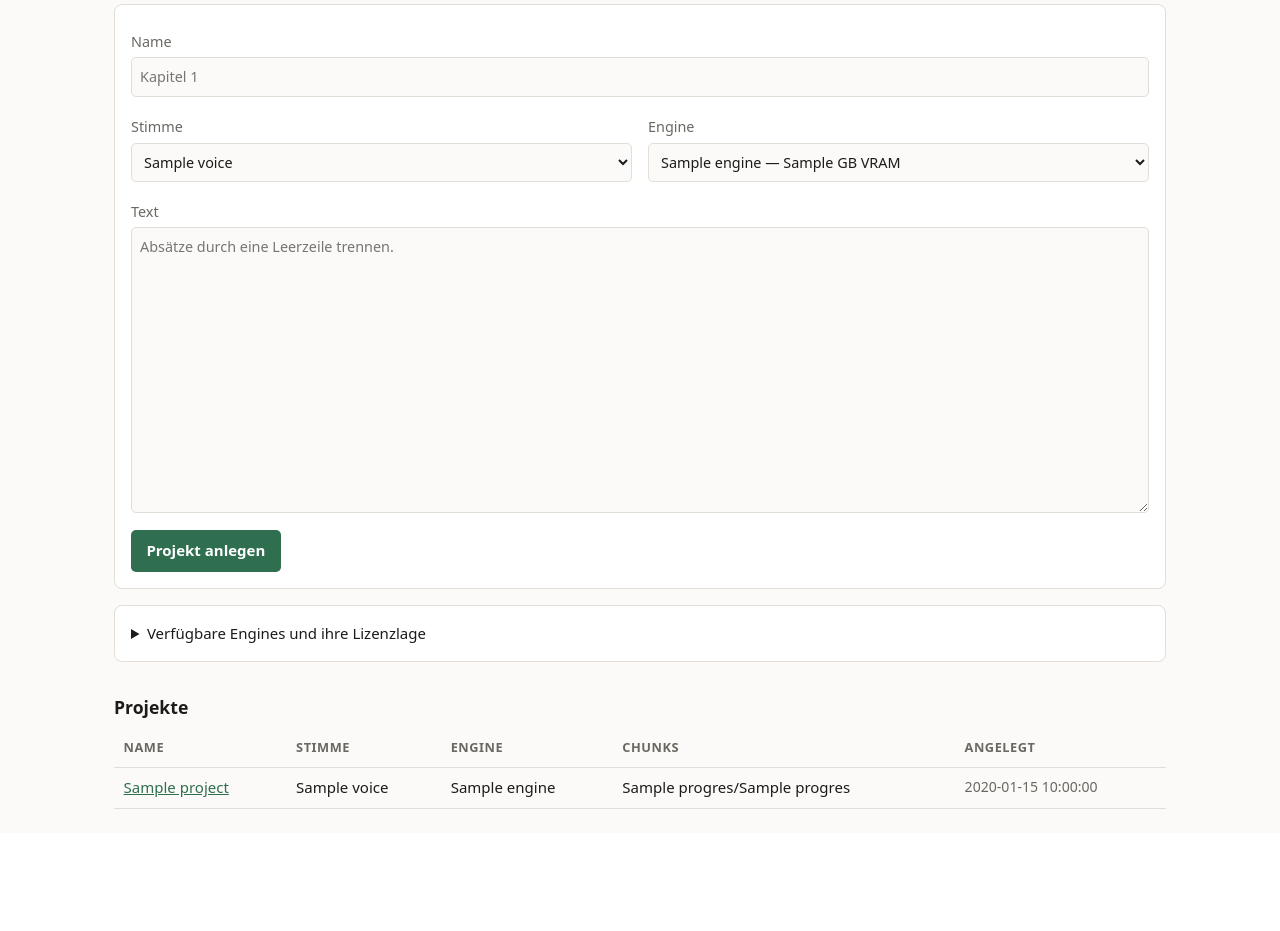
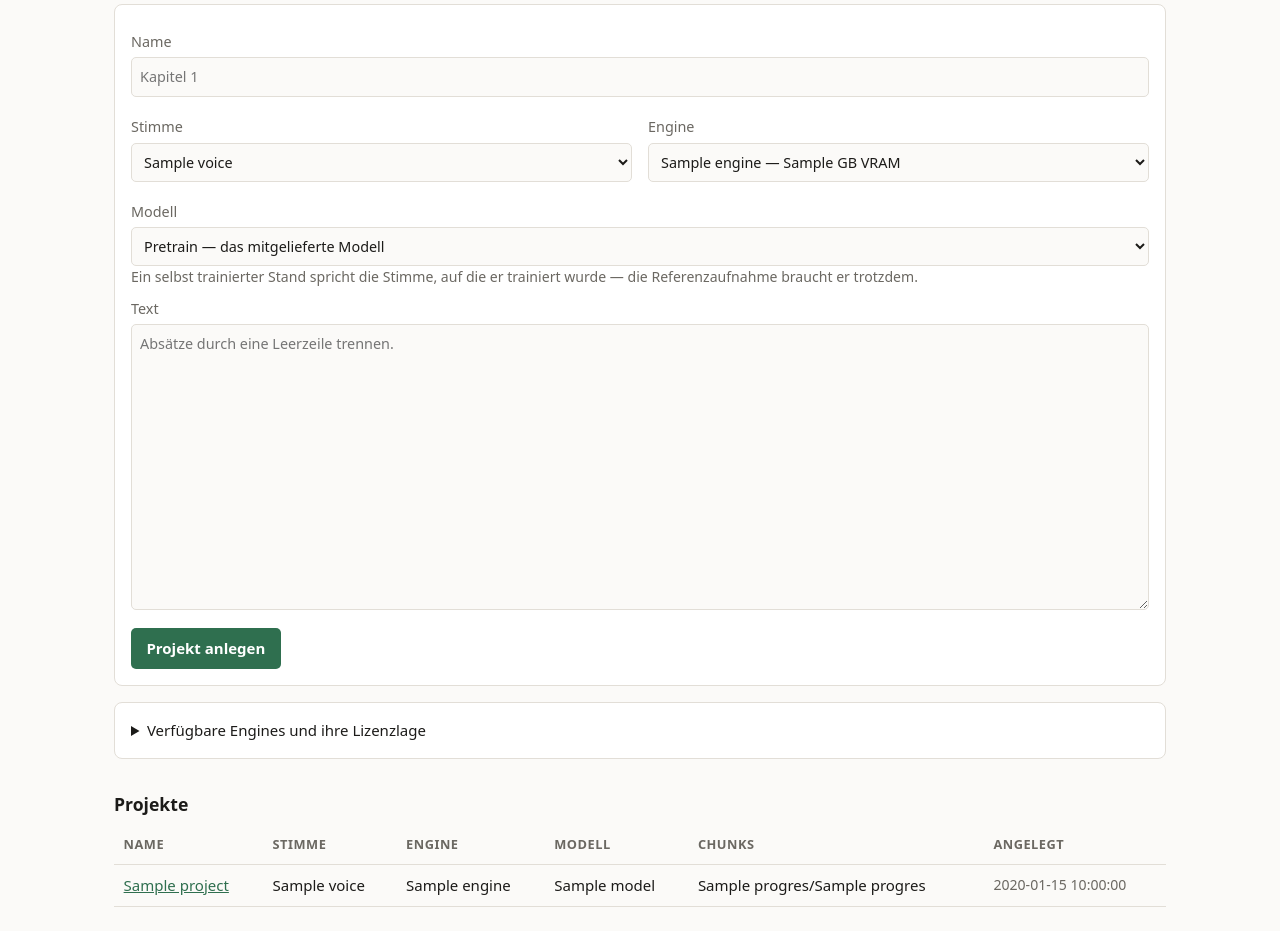
Before and after one commit to vb-roughus/Cloney, a FastAPI app: template cloney/web/templates/index.html in a window 1280 px wide. Shown: the part 131-1062 px from the top of the page. Before the commit the page ends 940 px from the top, so only its background shows below. Run offline with FastAPI, Linux system fonts and the light colour scheme; the template is opened without the code that fills it: most values are stand-ins (such as "Sample title", 1, 10 or a date in 2020).

Commit message:
Trainierte Stände in der Weboberfläche wählbar machen (#31)
Ein Finetune war bisher nur über die Befehlszeile ansprechbar. Er steht jetzt
dort, wo Stimme und Engine stehen: beim Anlegen eines Projekts, in der Vorlage
eines bestehenden, und im Vergleichslauf -- dort ankreuzbar, mit dem Pretrain
als einer der Zeilen. Ohne ihn in derselben Tabelle bleibt die Frage, ob das
Training etwas gebracht hat, unbeantwortet.

Dabei zwei Dinge, die vorher falsch waren:

'Neu würfeln' rendert jetzt gegen den Stand des Projekts. Bisher nahm es den
Pretrain, und der einzelne Satz klang neben seinen Nachbarn nach einem anderen
Sprecher. Ein Checkpoint, der nicht mehr liegt, meldet sich beim Klick, statt
still zum Pretrain zurückzufallen.

reconfigure ohne Modellangabe lässt den Stand stehen, statt ihn auf den
Pretrain zu setzen: sonst löschte ein Aufrufer, der das Feld nicht kennt,
stillschweigend den Finetune. Ein Wechsel verwirft den Ton -- wie bei Stimme
und Engine.

Co-authored-by: Claude <noreply@anthropic.com>

```diff
--- a/cloney/cli.py
+++ b/cloney/cli.py
@@ -300,16 +300,15 @@ def render(
         text=text.read_text(encoding="utf-8"),
         voice=voice,
         engine=info,
+        model=model,
         projects_dir=settings.projects_dir,
         reference_seconds=reference.duration_s,
         chars_per_second=settings.chars_per_second,
         target_seconds=settings.target_chunk_seconds,
         max_seconds=settings.max_chunk_seconds,
     )
-    project.model = model
     if options:
         project.engine_options = options
-    if options or model:
         project.save()
         gesetzt = ", ".join(f"{k}={v:g}" for k, v in sorted(options.items()))
         typer.echo(f"Regler: {gesetzt}")
--- a/cloney/core/compare.py
+++ b/cloney/core/compare.py
@@ -108,7 +108,11 @@ class Comparison(BaseModel):
     ) -> Comparison:
         variants = build_variants(engine, grid, models=models)
         if not variants:
-            raise ValueError("Kein Raster: es wurde kein einziger Reglerwert angegeben.")
+            raise ValueError(
+                "Kein Raster: es wurde kein einziger Reglerwert angegeben. Ein einzelner "
+                "trainierter Stand ergibt allein noch keinen Vergleich -- entweder einen "
+                "Regler mit mehreren Werten, oder einen zweiten Stand dazunehmen."
+            )
 
         comparison_id = _make_id(name)
         root = comparisons_dir / comparison_id
@@ -296,7 +300,10 @@ def build_variants(
     Regel wie bei ``EngineInfo.clean_options``, damit ein Vergleich nichts
     misst, was so gar nicht eingestellt werden kann.
     """
-    modelle = models
+    # Wie bei den Reglerwerten: doppelt genannte Stände ergäben zwei gleiche
+    # Zeilen, die nur Rechenzeit kosten. Die Reihenfolge bleibt, wie sie
+    # angegeben wurde -- sie bestimmt die Reihenfolge der Zeilen.
+    modelle = list(dict.fromkeys(models or []))
     achsen: list[tuple[str, list[float]]] = []
     for option in engine.options:
         werte = grid.get(option.key)
--- a/cloney/core/project.py
+++ b/cloney/core/project.py
@@ -96,6 +96,7 @@ class Project(BaseModel):
         voice: str,
         engine: EngineInfo,
         projects_dir: Path,
+        model: str = "",
         reference_seconds: float = 0.0,
         chars_per_second: float = 14.0,
         target_seconds: float = 20.0,
@@ -128,6 +129,7 @@ class Project(BaseModel):
             sample_rate=engine.sample_rate,
             source_text=text,
             target_chunk_seconds=budget,
+            model=model,
             chunks=chunks,
             root=root,
         )
@@ -218,6 +220,7 @@ class Project(BaseModel):
         text: str,
         voice: str,
         engine: EngineInfo,
+        model: str | None = None,
         reference_seconds: float = 0.0,
         chars_per_second: float = 14.0,
         target_seconds: float = 20.0,
@@ -232,13 +235,17 @@ class Project(BaseModel):
         normalisierte Fassung, nicht der Rohtext -- wer nur die Schreibweise
         einer Zahl ändert, hört dasselbe und soll nicht neu rendern müssen.
 
-        Stimme oder Engine gewechselt heißt dagegen: alles neu. Vorhandener Ton
-        stammt dann von einem anderen Sprecher oder Modell, und ihn stehen zu
-        lassen ergäbe eine Spur aus zwei Stimmen.
+        Stimme, Engine oder trainierter Stand gewechselt heißt dagegen: alles
+        neu. Vorhandener Ton stammt dann von einem anderen Sprecher oder Modell,
+        und ihn stehen zu lassen ergäbe eine Spur aus zwei Stimmen.
 
         Gibt zurück, wie viele Sätze behalten, neu angelegt und verworfen wurden.
         """
-        uebernehmbar = voice == self.voice and engine.name == self.engine
+        # Kein Name heißt: der Stand bleibt, wie er ist. Sonst löschte ein
+        # Aufrufer, der das Feld nicht kennt, stillschweigend den Finetune --
+        # und das Projekt spräche danach mit einer anderen Stimme.
+        stand = self.model if model is None else model
+        uebernehmbar = voice == self.voice and engine.name == self.engine and stand == self.model
         budget, roh = _plan_chunks(
             text, engine, reference_seconds, chars_per_second, target_seconds, max_seconds
         )
@@ -283,6 +290,7 @@ class Project(BaseModel):
         self.source_text = text
         self.voice = voice
         self.engine = engine.name
+        self.model = stand
         self.sample_rate = engine.sample_rate
         self.target_chunk_seconds = budget
         # Regler, die die neue Engine nicht kennt, fallen weg statt still
--- a/cloney/web/app.py
+++ b/cloney/web/app.py
@@ -20,6 +20,7 @@ from fastapi.templating import Jinja2Templates
 from cloney.config import Settings, get_settings
 from cloney.core.audio import describe_audio, media_type
 from cloney.core.compare import MAX_VARIANTS, Comparison
+from cloney.core.models import ModelError, ModelStore, settings_for
 from cloney.core.project import ChunkStatus, Project
 from cloney.core.voices import TYPICAL_CHARS_PER_SECOND, VoiceStore, suggested_speed
 from cloney.engines.base import EngineError
@@ -54,6 +55,7 @@ def create_app(
     runner = JobRunner(settings)
     vergleiche = ComparisonRunner(settings)
     voices = VoiceStore(settings.voices_dir)
+    modelle = ModelStore(settings.models_dir)
 
     def load(project_id: str) -> Project:
         try:
@@ -67,6 +69,27 @@ def create_app(
     def guard_idle(project_id: str) -> None:
         if runner.is_running(project_id):
             raise HTTPException(409, "Es läuft gerade ein Renderlauf")
+
+    def modell_settings(name: str) -> Settings:
+        """Einstellungen, die auf einen trainierten Stand zeigen.
+
+        Ohne Namen bleibt es beim Pretrain aus der Konfiguration. Ein Eintrag,
+        dessen Checkpoint nicht mehr liegt, muss hier auffallen -- sonst
+        renderte der Klick stillschweigend gegen ein anderes Modell.
+        """
+        if not name:
+            return settings
+        try:
+            return settings_for(modelle.get(name), settings)
+        except ModelError as exc:
+            raise HTTPException(400, str(exc)) from exc
+
+    def pruefe_modell(name: str | None) -> str | None:
+        """Leerer Name heißt Pretrain, gar keiner heißt: lass ihn, wie er ist."""
+        if name and not modelle.exists(name):
+            eingetragen = ", ".join(m.name for m in modelle.list_all()) or "keins"
+            raise HTTPException(400, f"Modell '{name}' gibt es nicht. Eingetragen: {eingetragen}")
+        return name
 
     def _reference_context(project: Project) -> dict[str, object]:
         """Referenzstimme samt Sprechtempo.
@@ -106,6 +129,7 @@ def create_app(
                 "projects": Project.list_all(settings.projects_dir),
                 "voices": voices.list_all(),
                 "engines": available_engines(),
+                "models": modelle.list_all(),
                 "default_engine": settings.engine,
             },
         )
@@ -116,6 +140,7 @@ def create_app(
         text: str = Form(...),
         voice: str = Form(...),
         engine: str = Form(...),
+        model: str = Form(""),
     ) -> RedirectResponse:
         if not text.strip():
             raise HTTPException(400, "Der Text ist leer")
@@ -136,6 +161,7 @@ def create_app(
             text=text,
             voice=voice,
             engine=info,
+            model=pruefe_modell(model) or "",
             projects_dir=settings.projects_dir,
             reference_seconds=reference.duration_s,
             chars_per_second=settings.chars_per_second,
@@ -157,6 +183,7 @@ def create_app(
                 "threshold": settings.cer_threshold,
                 "voices": voices.list_all(),
                 "engines": available_engines(),
+                "models": modelle.list_all(),
                 **_reference_context(project),
                 **extra,
             },
@@ -173,8 +200,9 @@ def create_app(
         text: str = Form(...),
         voice: str = Form(...),
         engine: str = Form(...),
+        model: str | None = Form(None),
     ) -> HTMLResponse:
-        """Text, Stimme oder Engine eines bestehenden Projekts ändern.
+        """Text, Stimme, Engine oder trainierten Stand eines Projekts ändern.
 
         Dieselben Angaben wie beim Anlegen -- nur dass hier nicht alles neu
         entsteht: Sätze, deren Sprechfassung gleich bleibt, behalten ihren Ton.
@@ -199,6 +227,7 @@ def create_app(
             text=text,
             voice=voice,
             engine=info,
+            model=pruefe_modell(model),
             reference_seconds=reference.duration_s,
             chars_per_second=settings.chars_per_second,
             target_seconds=settings.target_chunk_seconds,
@@ -293,6 +322,7 @@ def create_app(
                 "engine": info,
                 "voices": voices.list_all(),
                 "engines": available_engines(),
+                "models": modelle.list_all(),
                 **_reference_context(project),
             },
         )
@@ -325,11 +355,15 @@ def create_app(
         nur im Serverlog.
         """
         try:
+            # Gegen denselben Stand wie der volle Lauf. Ohne das würfelte ein
+            # einzelner Satz gegen den Pretrain und klänge neben seinen
+            # Nachbarn nach einem anderen Sprecher.
+            eigene = modell_settings(project.model)
             synthesize_chunks(
                 project,
                 [project.chunks[index]],
                 voices,
-                lambda: create_engine(project.engine, settings, project.engine_options),
+                lambda: create_engine(project.engine, eigene, project.engine_options),
             )
         except FileNotFoundError as exc:
             raise HTTPException(
@@ -494,6 +528,7 @@ def create_app(
                 "comparisons": Comparison.list_all(settings.comparisons_dir),
                 "voices": voices.list_all(),
                 "engines": available_engines(),
+                "models": modelle.list_all(),
                 "default_engine": gewaehlt,
                 "engine": engine_info(gewaehlt),
                 "max_variants": MAX_VARIANTS,
@@ -527,6 +562,9 @@ def create_app(
                 f"'{voice}' hat aber keinen hinterlegt.",
             )
 
+        # Mehrfachauswahl: der leere Wert steht für den Pretrain, damit sich ein
+        # Finetune gegen den Stand messen lässt, von dem er ausging.
+        staende = [pruefe_modell(str(m)) for m in formular.getlist("models")]
         try:
             comparison = Comparison.create(
                 name=str(formular.get("name") or "").strip() or "Vergleich",
@@ -534,6 +572,7 @@ def create_app(
                 voice=voice,
                 engine=info,
                 grid=_grid(formular, info),
+                models=staende,
                 comparisons_dir=settings.comparisons_dir,
             )
         except ValueError as exc:
--- a/cloney/web/static/style.css
+++ b/cloney/web/static/style.css
@@ -274,6 +274,17 @@ label.regler input[type="range"] {
 }
 label.regler .muted { display: block; font-size: .82rem; }
 
+/* --- Modelle als Achse --------------------------------------------------- */
+
+.modelle { display: flex; flex-wrap: wrap; gap: .4rem .9rem; margin: .3rem 0 .2rem; }
+label.ankreuz {
+  display: flex; align-items: baseline; gap: .4rem; margin: 0;
+  padding: .35rem .6rem; border: 1px solid var(--line); border-radius: 6px;
+  color: var(--ink); font-size: .9rem;
+}
+label.ankreuz input { accent-color: var(--accent); }
+label.ankreuz .muted { font-size: .82rem; }
+
 /* --- Verwalten ---------------------------------------------------------- */
 
 button.gefahr {
--- a/cloney/web/templates/index.html
+++ b/cloney/web/templates/index.html
@@ -26,6 +26,21 @@
       </select>
     </label>
   </div>
+  {% if models %}
+  <label>Modell
+    <select name="model">
+      <option value="">Pretrain &mdash; das mitgelieferte Modell</option>
+      {% for m in models %}
+        <option value="{{ m.name }}" {% if not m.exists %}disabled{% endif %}>
+          {{ m.name }}{% if m.note %} &mdash; {{ m.note }}{% endif %}
+          {%- if not m.exists %} (Datei fehlt){% endif %}
+        </option>
+      {% endfor %}
+    </select>
+    <span class="muted">Ein selbst trainierter Stand spricht die Stimme, auf die er
+      trainiert wurde &mdash; die Referenzaufnahme braucht er trotzdem.</span>
+  </label>
+  {% endif %}
   <label>Text
     <textarea name="text" rows="12" required
       placeholder="Absätze durch eine Leerzeile trennen."></textarea>
@@ -52,11 +67,12 @@
 <h2>Projekte</h2>
 {% if projects %}
 <table class="projects">
-  <tr><th>Name</th><th>Stimme</th><th>Engine</th><th>Chunks</th><th>Angelegt</th></tr>
+  <tr><th>Name</th><th>Stimme</th><th>Engine</th><th>Modell</th><th>Chunks</th><th>Angelegt</th></tr>
   {% for p in projects %}
   <tr>
     <td><a href="/projects/{{ p.id }}">{{ p.name }}</a></td>
     <td>{{ p.voice }}</td><td>{{ p.engine }}</td>
+    <td>{% if p.model %}{{ p.model }}{% else %}<span class="muted">Pretrain</span>{% endif %}</td>
     <td>{{ p.progress[0] }}/{{ p.progress[1] }}</td>
     <td class="muted">{{ p.created_at }}</td>
   </tr>
```
Also changed, not shown: cloney/web/templates/_settings.html (+21 -2 lines), cloney/web/templates/comparisons.html (+24 -1 lines), tests/test_compare.py (+9 -0 lines), tests/test_project.py (+41 -0 lines), tests/test_web.py (+134 -7 lines), README.md.
